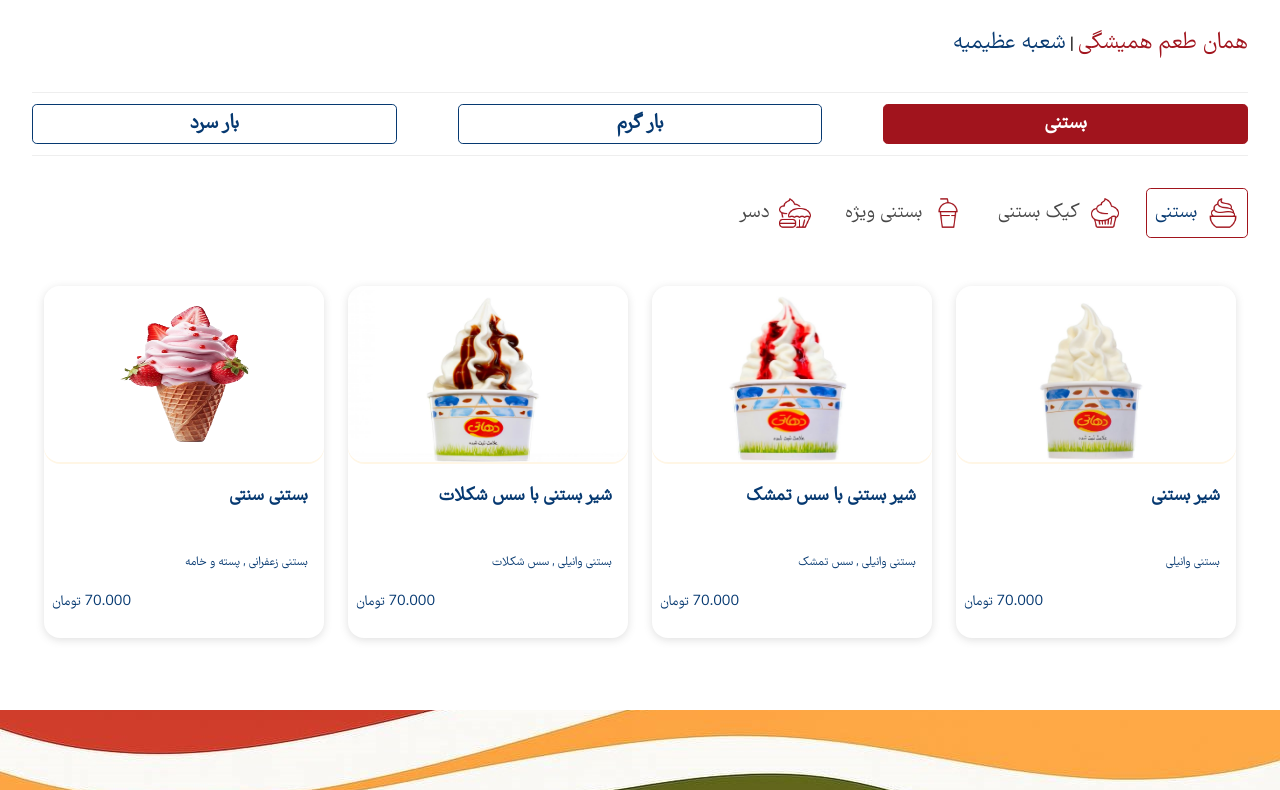
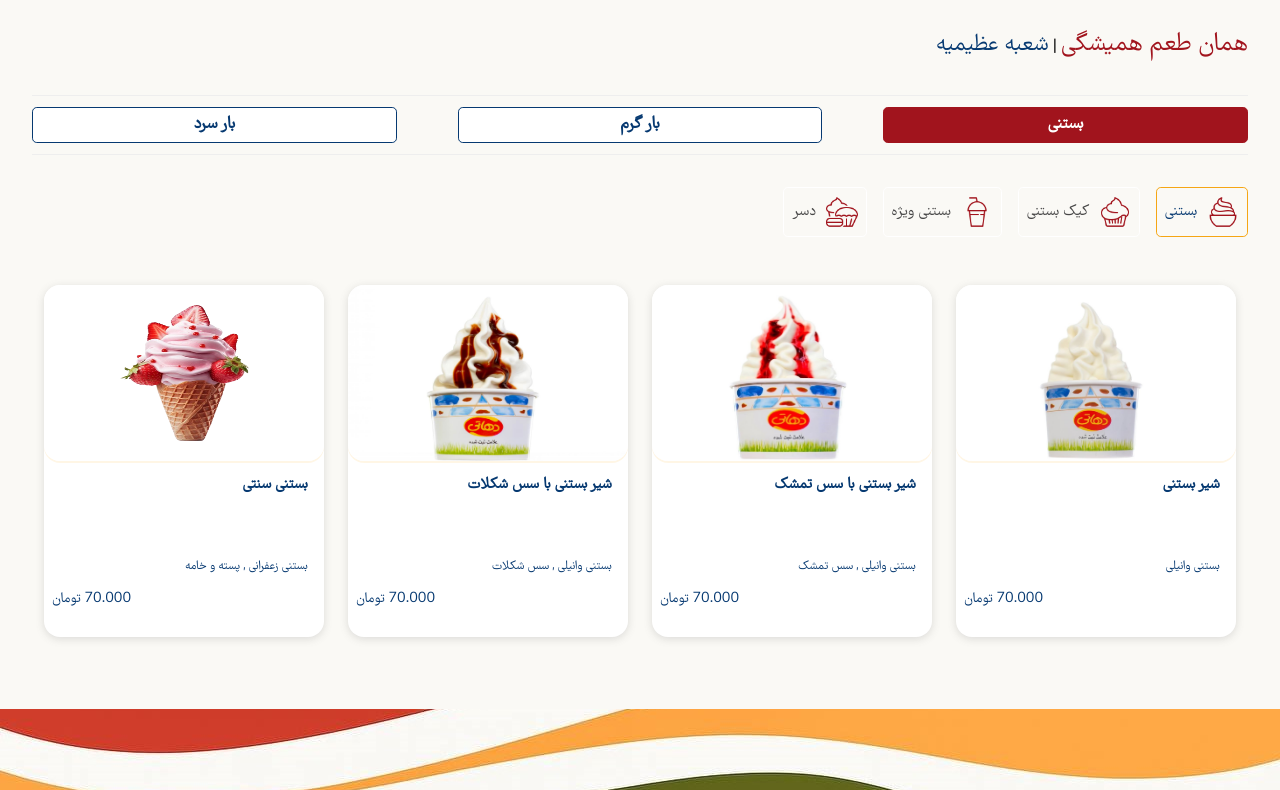
Before and after one commit to shayanes777/azimieh, a plain HTML site: page index.html in a window 1280 px wide. Shown: the part 102-892 px from the top of the page. Drawn offline with Linux system fonts and the light colour scheme.

Commit message:
Update styles.css

```diff
--- a/styles.css
+++ b/styles.css
@@ -1,4 +1,4 @@
-@font-face {
+ @font-face {
   font-family: 'farhang';
   src: url('Farhang2-Regular.ttf') format('truetype');
   src: url('Farhang2FaNum-Regular.ttf') format('truetype');
@@ -22,8 +22,9 @@
 }
 
 body {
-  background-color: var(--white);
+  background-color: #faf9f5;
   font-family: 'farhang';
+    user-select: none;
 }
 
 .d-none{
@@ -34,7 +35,7 @@ body {
 }
 
 .body-inner{
-  padding: 1rem;
+  padding: 1rem 1rem 0 1rem;
 }
 
 header {
@@ -48,7 +49,7 @@ header {
   font-size: 2.5rem;
   cursor: pointer;
   margin-left: 2rem;
-  color: var(--blue);
+  color: var(--yellow);
   cursor: pointer;
 }
 
@@ -61,13 +62,12 @@ header {
 }
      .greeting .red{
           color: var(--red) !important;
-          font-size: 1.5rem;
+          font-size: 1.65rem;
       }
       .greeting .blue{
           color: var(--blue);
           font-size:1.5rem;
       }
-
 .filters {
   display: flex;
   justify-content: space-between;
@@ -82,7 +82,7 @@ header {
 .filters button {
   padding: 0.3rem 0.5rem;
   border: none;
-  font-size: 1.3rem;
+  font-size: 1.1rem;
   border: 1px solid var(--blue);
   background-color: var(--white);
   color: var(--blue);
@@ -130,14 +130,14 @@ header {
 }
 
 .redborder{
-border: 1px solid var(--red) !important;
+border: 1px solid var(--yellow) !important;
 color: var(--blue) !important;
 
 }
 .slider-item {
   padding: 0.5rem;
   border-radius: 0.3rem;
-  font-size: 1.3rem;
+  font-size: 1rem;
   display: flex;
   align-items: center;
   color: rgb(71, 71, 71);
@@ -157,7 +157,7 @@ color: var(--blue) !important;
 }
 
 .slider-item.activated{
-  border: 1px solid var(--red);
+  border: 1px solid var(--yellow);
 }
 
 .products {
@@ -182,7 +182,7 @@ color: var(--blue) !important;
   position: relative;
   box-shadow: rgba(99, 99, 99, 0.2) 0px 2px 8px 0px;
   cursor: pointer;
-  height: 20rem;
+  height: 21rem;
 }
 
 .card:focus .card-inner h3, .card:hover .card-inner h3 , .card:focus .card-inner p, .card:hover .card-inner p , .card:focus .card-price span, .card:hover .card-price span{
@@ -213,7 +213,7 @@ color: var(--blue) !important;
   align-items: center;
   border-radius: 1rem;
   width: 100%;
-  height: 10rem;
+  height: 11rem;
   box-shadow: rgba(255, 166, 0, 0.1)0px 2px;
 }
 .card img {
@@ -231,19 +231,22 @@ color: var(--blue) !important;
   flex-direction: column;
   align-items: start;
   justify-content: space-between;
-  padding: 0.6rem 1rem;
-  margin-top: 0.7rem;
-  margin-bottom: 0.2rem;
-  height: 6.7rem;
+  padding: 0.4rem 1rem;
+  margin-top: 0.4rem;
+  height: 7.1rem;
   }
 
 .card-inner h3 {
-  font-size: 1.2rem;
+  font-size: 1rem;
   color: var(--blue);
   text-align: right;
-  height: 3rem;
+  height: 4rem;
 }
 
+        .card-inner div{
+            display:flex;
+            height:3rem;
+        }
 .card-inner p {
   font-size: 0.8rem;
   color: var(--blue);
@@ -275,7 +278,7 @@ footer {
   display: flex;
   align-items: end;
   justify-content: center;
-  margin-bottom : 4rem;
+margin-bottom : 4rem;
 }
 footer a{
   color: #000 !important;
```
